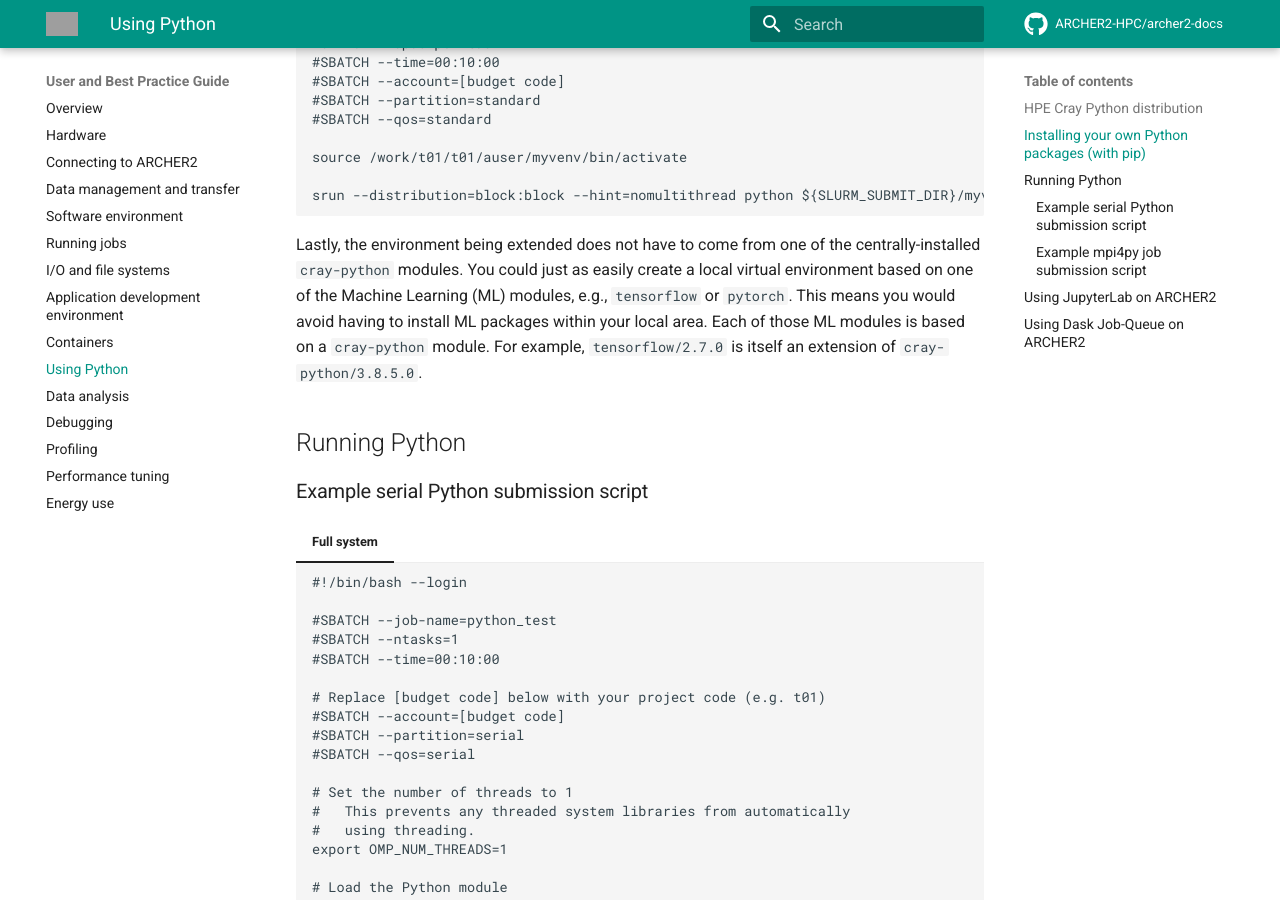
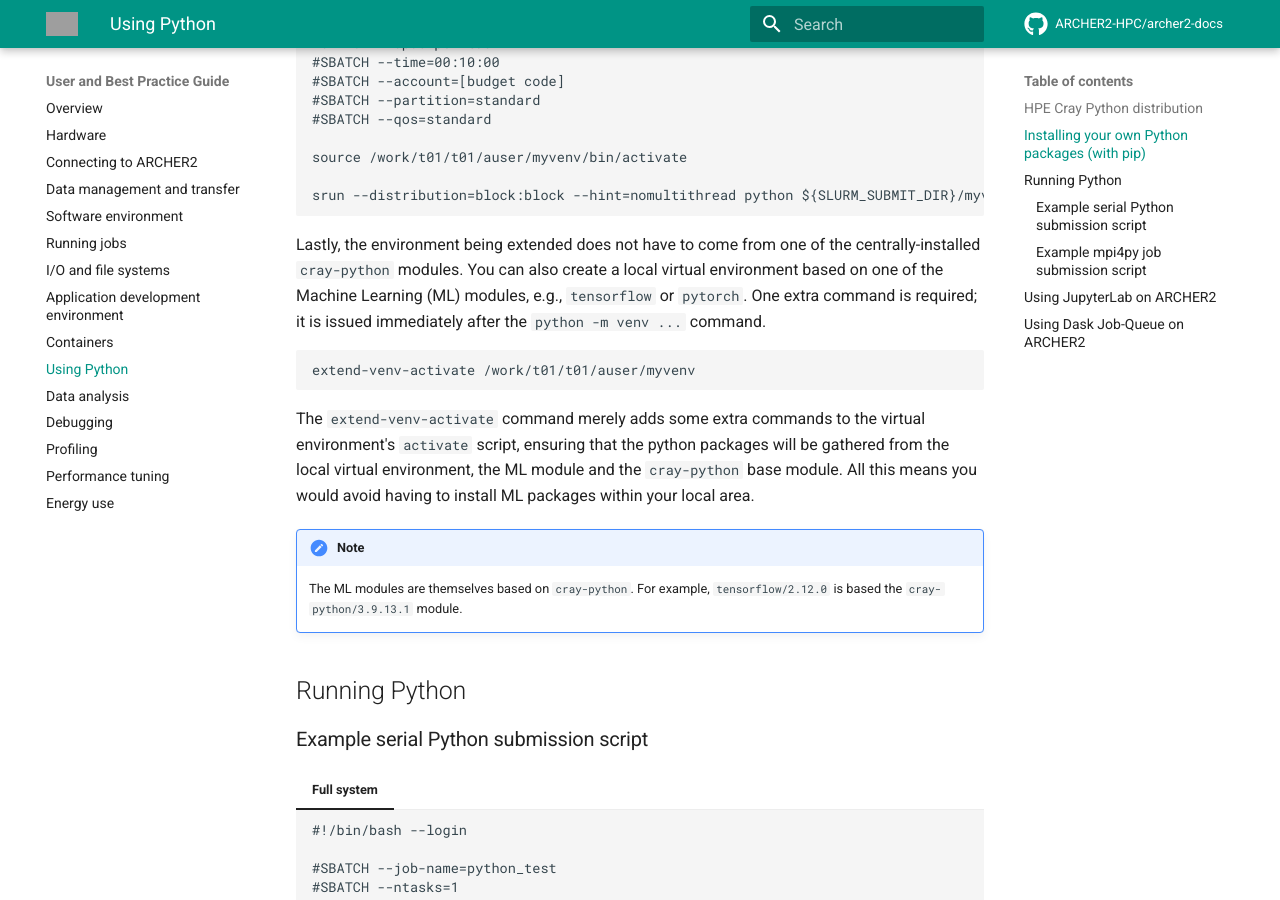
Before and after one commit to ARCHER2-HPC/archer2-docs, an MkDocs documentation site: the page built from docs/user-guide/python.md, in a window 1280 px wide and 900 px high, scrolled down 2580 px. Built offline with MkDocs 1.6.1 and Material for MkDocs 9.7.7, drawn with Linux system fonts in a browser that asks for light colours; comment, search, counter and statistics services are not loaded; grey boxes are pictures that could not be loaded.

Commit message:
Added details about extend-venv-activate.

````diff
--- a/docs/user-guide/python.md
+++ b/docs/user-guide/python.md
@@ -108,9 +108,17 @@ you must first activate the environment, by adding the activation command to the
     ```
 
 Lastly, the environment being extended does not have to come from one of the centrally-installed `cray-python` modules.
-You could just as easily create a local virtual environment based on one of the Machine Learning (ML) modules, e.g., `tensorflow`
-or `pytorch`. This means you would avoid having to install ML packages within your local area. Each of those ML
-modules is based on a `cray-python` module. For example, `tensorflow/2.7.0` is itself an extension of `cray-python/3.8.5.0`.
+You can also create a local virtual environment based on one of the Machine Learning (ML) modules, e.g., `tensorflow`
+or `pytorch`. One extra command is required; it is issued immediately after the `python -m venv ...` command.
+
+    extend-venv-activate /work/t01/t01/auser/myvenv
+
+The `extend-venv-activate` command merely adds some extra commands to the virtual environment's `activate` script,
+ensuring that the python packages will be gathered from the local virtual environment, the ML module and the
+`cray-python` base module. All this means you would avoid having to install ML packages within your local area.
+
+!!! note
+    The ML modules are themselves based on `cray-python`. For example, `tensorflow/2.12.0` is based the `cray-python/3.9.13.1` module.
 
 ## Running Python
 
````
